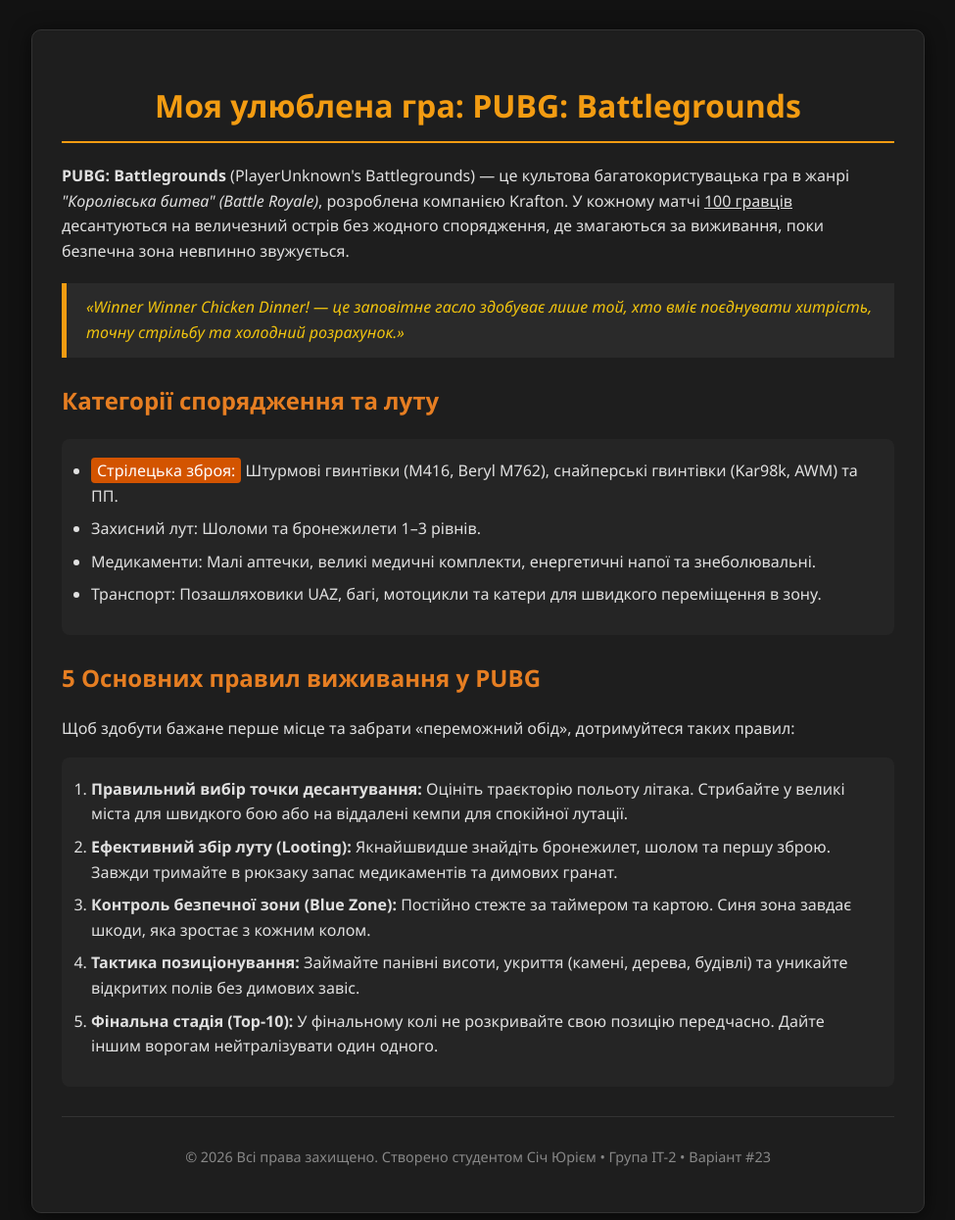
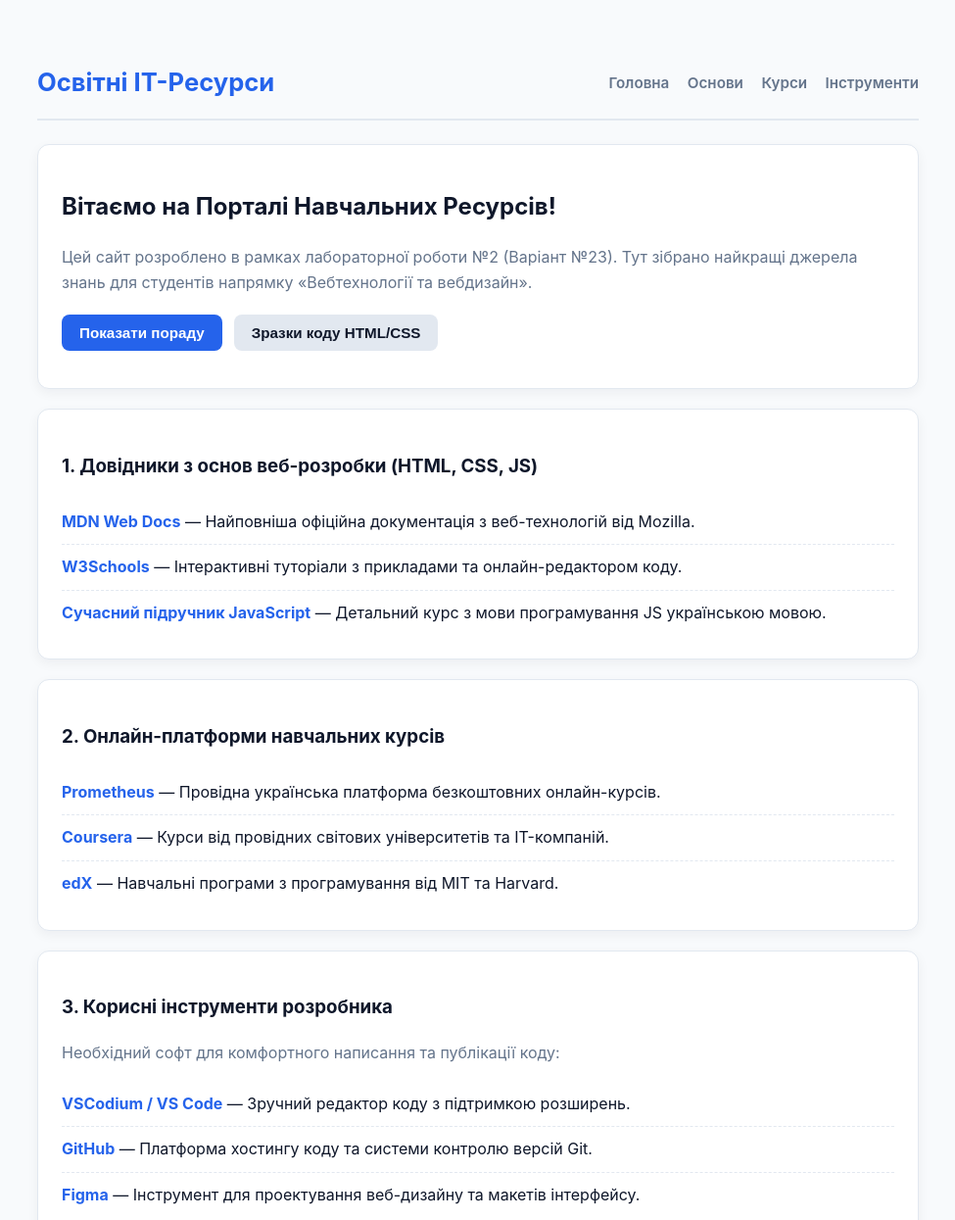
Before and after one commit to 25sichi-del/-, a plain HTML site: page index.html in a window 1280 px wide. Shown: the top 1245 px of the page at 98% size, without its empty margins (152-1127 px from the left). Drawn offline with Linux system fonts and the light colour scheme.

Commit message:
Refactor index.html for educational resource portal

```diff
--- a/index.html
+++ b/index.html
@@ -1,108 +1,196 @@
-<!DOCTYPE html>
+<!doctype html>
 <html lang="uk">
 <head>
-  <meta charset="UTF-8">
-  <meta name="viewport" content="width=device-width, initial-scale=1.0">
-  <title>Моя улюблена гра — PUBG: Battlegrounds</title>
+<meta charset="utf-8" />
+<meta name="viewport" content="width=device-width, initial-scale=1" />
+<title>Навчальні ресурси для IT-студентів — Варіант №23</title>
 <style>
+:root {
+  --bg: #f8fafc;
+  --card: #ffffff;
+  --accent: #2563eb;
+  --accent-hover: #1d4ed8;
+  --muted: #64748b;
+  --dark: #0f172a;
+}
 body {
-      font-family: 'Segoe UI', Tahoma, Geneva, Verdana, sans-serif;
+  font-family: 'Inter', system-ui, -apple-system, BlinkMacSystemFont, "Segoe UI", Roboto, sans-serif;
+  margin: 0;
+  background: var(--bg);
+  color: #0f172a;
   line-height: 1.6;
-      margin: 30px;
-      background-color: #121212;
-      color: #e0e0e0;
 }
 .container {
-      max-width: 850px;
-      margin: 0 auto;
-      background: #1e1e1e;
-      padding: 30px;
-      border-radius: 10px;
-      box-shadow: 0 4px 20px rgba(0,0,0,0.6);
-      border: 1px solid #333;
+  max-width: 900px;
+  margin: 40px auto;
+  padding: 24px;
+}
+header {
+  display: flex;
+  align-items: center;
+  justify-content: space-between;
+  gap: 16px;
+  border-bottom: 2px solid #e2e8f0;
+  padding-bottom: 16px;
 }
 h1 {
-      color: #f39c12;
-      text-align: center;
-      border-bottom: 2px solid #f39c12;
-      padding-bottom: 10px;
+  margin: 0;
+  font-size: 1.6rem;
+  color: var(--accent);
 }
-    h2 {
-      color: #e67e22;
-      margin-top: 25px;
+nav a {
+  margin-left: 14px;
+  text-decoration: none;
+  color: var(--muted);
+  font-weight: 600;
+  font-size: 0.95rem;
+  transition: color 0.2s;
 }
-    blockquote {
-      background: #2a2a2a;
-      border-left: 5px solid #f39c12;
-      margin: 20px 0;
-      padding: 12px 20px;
-      font-style: italic;
-      color: #f1c40f;
+nav a:hover {
+  color: var(--accent);
 }
-    mark {
-      background-color: #d35400;
+.card {
+  background: var(--card);
+  border-radius: 12px;
+  padding: 24px;
+  box-shadow: 0 4px 12px rgba(15, 23, 42, 0.05);
+  border: 1px solid #e2e8f0;
+}
+.resource-list {
+  list-style: none;
+  padding: 0;
+  margin: 12px 0 0 0;
+}
+.resource-list li {
+  padding: 10px 0;
+  border-bottom: 1px dashed #e2e8f0;
+}
+.resource-list li:last-child {
+  border-bottom: none;
+}
+.resource-list a {
+  color: var(--accent);
+  font-weight: bold;
+  text-decoration: none;
+}
+.resource-list a:hover {
+  text-decoration: underline;
+}
+.actions {
+  margin-top: 20px;
+  display: flex;
+  gap: 12px;
+}
+button {
+  border: 0;
+  padding: 10px 18px;
+  border-radius: 8px;
+  cursor: pointer;
+  font-weight: 600;
+  font-size: 0.95rem;
+  transition: background 0.2s;
+}
+.btn-primary {
+  background: var(--accent);
   color: #fff;
-      padding: 2px 6px;
-      border-radius: 4px;
 }
-    ol, ul {
-      background-color: #252525;
-      padding: 20px 30px;
-      border-radius: 8px;
+.btn-primary:hover {
+  background: var(--accent-hover);
 }
-    li {
-      margin-bottom: 8px;
+.btn-ghost {
+  background: #e2e8f0;
+  color: var(--dark);
+}
+.btn-ghost:hover {
+  background: #cbd5e1;
 }
 footer {
-      margin-top: 30px;
+  margin-top: 36px;
   text-align: center;
-      font-size: 0.9em;
-      color: #888;
-      border-top: 1px solid #333;
-      padding-top: 15px;
+  color: var(--muted);
+  font-size: 0.9rem;
+  border-top: 1px solid #e2e8f0;
+  padding-top: 16px;
+}
+pre {
+  background: var(--dark);
+  color: #e2e8f0;
+  padding: 14px;
+  border-radius: 8px;
+  overflow: auto;
+  font-size: 0.9rem;
 }
 </style>
 </head>
 <body>
+<div class="container">
+<header>
+<h1>Освітні IT-Ресурси</h1>
+<nav>
+<a href="#">Головна</a>
+<a href="#basics">Основи</a>
+<a href="#courses">Курси</a>
+<a href="#tools">Інструменти</a>
+</nav>
+</header>
 
-  <div class="container">
-    <!-- Головний заголовок сторінки -->
-    <h1>Моя улюблена гра: PUBG: Battlegrounds</h1>
+<main style="margin-top:24px">
+<section class="card">
+<h2 id="welcome">Вітаємо на Порталі Навчальних Ресурсів!</h2>
+<p style="color:var(--muted)">Цей сайт розроблено в рамках лабораторної роботи №2 (Варіант №23). Тут зібрано найкращі джерела знань для студентів напрямку «Вебтехнології та вебдизайн».</p>
+<div class="actions">
+<button class="btn-primary" id="greetBtn">Показати пораду</button>
+<button class="btn-ghost" id="showCode">Зразки коду HTML/CSS</button>
+</div>
+<div id="output" style="margin-top:14px"></div>
+</section>
 
-    <!-- Загальний опис гри -->
-    <p>
-      <b>PUBG: Battlegrounds</b> (PlayerUnknown's Battlegrounds) — це культова багатокористувацька гра в жанрі <i>"Королівська битва" (Battle Royale)</i>, розроблена компанією Krafton.
-      У кожному матчі <u>100 гравців</u> десантуються на величезний острів без жодного спорядження, де змагаються за виживання, поки безпечна зона невпинно звужується.
-    </p>
+<section class="card" style="margin-top:20px">
+<h3 id="basics">1. Довідники з основ веб-розробки (HTML, CSS, JS)</h3>
+<ul class="resource-list">
+  <li><a href="https://developer.mozilla.org/" target="_blank">MDN Web Docs</a> — Найповніша офіційна документація з веб-технологій від Mozilla.</li>
+  <li><a href="https://www.w3schools.com/" target="_blank">W3Schools</a> — Інтерактивні туторіали з прикладами та онлайн-редактором коду.</li>
+  <li><a href="https://uk.javascript.info/" target="_blank">Сучасний підручник JavaScript</a> — Детальний курс з мови програмування JS українською мовою.</li>
+</ul>
+</section>
 
-    <!-- Цитата про філософію виживання у PUBG -->
-    <blockquote>
-      <q>Winner Winner Chicken Dinner! — це заповітне гасло здобуває лише той, хто вміє поєднувати хитрість, точну стрільбу та холодний розрахунок.</q>
-    </blockquote>
+<section class="card" style="margin-top:20px">
+<h3 id="courses">2. Онлайн-платформи навчальних курсів</h3>
+<ul class="resource-list">
+  <li><a href="https://prometheus.org.ua/" target="_blank">Prometheus</a> — Провідна українська платформа безкоштовних онлайн-курсів.</li>
+  <li><a href="https://www.coursera.org/" target="_blank">Coursera</a> — Курси від провідних світових університетів та IT-компаній.</li>
+  <li><a href="https://www.edx.org/" target="_blank">edX</a> — Навчальні програми з програмування від MIT та Harvard.</li>
+</ul>
+</section>
 
-    <h2>Категорії спорядження та луту</h2>
-    <ul>
-      <li><mark>Стрілецька зброя:</mark> Штурмові гвинтівки (M416, Beryl M762), снайперські гвинтівки (Kar98k, AWM) та ПП.</li>
-      <li>Захисний лут: Шоломи та бронежилети 1–3 рівнів.</li>
-      <li>Медикаменти: Малі аптечки, великі медичні комплекти, енергетичні напої та знеболювальні.</li>
-      <li>Транспорт: Позашляховики UAZ, багі, мотоцикли та катери для швидкого переміщення в зону.</li>
+<section class="card" style="margin-top:20px">
+<h3 id="tools">3. Корисні інструменти розробника</h3>
+<p style="color:var(--muted)">Необхідний софт для комфортного написання та публікації коду:</p>
+<ul class="resource-list">
+  <li><a href="https://vscodium.com/" target="_blank">VSCodium / VS Code</a> — Зручний редактор коду з підтримкою розширень.</li>
+  <li><a href="https://github.com/" target="_blank">GitHub</a> — Платформа хостингу коду та системи контролю версій Git.</li>
+  <li><a href="https://www.figma.com/" target="_blank">Figma</a> — Інструмент для проектування веб-дизайну та макетів інтерфейсу.</li>
 </ul>
+<pre id="codePreview" style="display:none">&lt;!-- Приклад використання тегу посилання --&gt;&#10;&lt;a href="https://developer.mozilla.org/" target="_blank"&gt;Відвідати MDN Web Docs&lt;/a&gt;</pre>
+</section>
+</main>
 
-    <h2>5 Основних правил виживання у PUBG</h2>
-    <p>Щоб здобути бажане перше місце та забрати «переможний обід», дотримуйтеся таких правил:</p>
-    <ol>
-      <li><b>Правильний вибір точки десантування:</b> Оцініть траєкторію польоту літака. Стрибайте у великі міста для швидкого бою або на віддалені кемпи для спокійної лутації.</li>
-      <li><b>Ефективний збір луту (Looting):</b> Якнайшвидше знайдіть бронежилет, шолом та першу зброю. Завжди тримайте в рюкзаку запас медикаментів та димових гранат.</li>
-      <li><b>Контроль безпечної зони (Blue Zone):</b> Постійно стежте за таймером та картою. Синя зона завдає шкоди, яка зростає з кожним колом.</li>
-      <li><b>Тактика позиціонування:</b> Займайте панівні висоти, укриття (камені, дерева, будівлі) та уникайте відкритих полів без димових завіс.</li>
-      <li><b>Фінальна стадія (Top-10):</b> У фінальному колі не розкривайте свою позицію передчасно. Дайте іншим ворогам нейтралізувати один одного.</li>
-    </ol>
-
-    <!-- Футер із спеціальними символами -->
 <footer>
-      <p>&copy; 2026 Всі права захищено. Створено студентом Січ Юрієм &bull; Група ІТ-2 &bull; Варіант &num;23</p>
+<small>Сайт створено студентом Січ Юрієм (Група ІТ-2) &bull; Оновлено: <span id="now"></span></small>
 </footer>
 </div>
 
+<script>
+document.getElementById('now').textContent = new Date().toLocaleString();
+document.getElementById('greetBtn').addEventListener('click', function(){
+const out = document.getElementById('output');
+out.innerHTML = '<div style="padding:10px; background:#eff6ff; border-left:4px solid #2563eb; color:#1e40af; border-radius:4px;"><strong>Порада для вивчення IT:</strong> Практикуйтеся щодня! Пишіть код власноруч, досліджуйте чужі репозиторії на GitHub та читайте офіційну документацію MDN.</div>';
+});
+
+document.getElementById('showCode').addEventListener('click', function(){
+const pre = document.getElementById('codePreview');
+pre.style.display = pre.style.display === 'none' ? 'block' : 'none';
+});
+</script>
 </body>
 </html>
```
Lines whose indentation alone changed are shown as unchanged.
